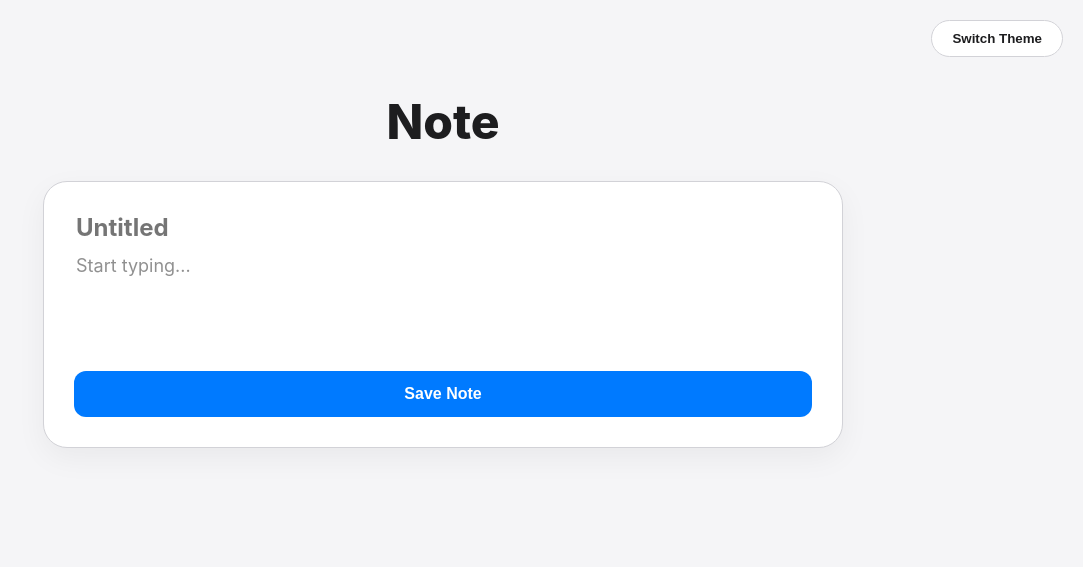
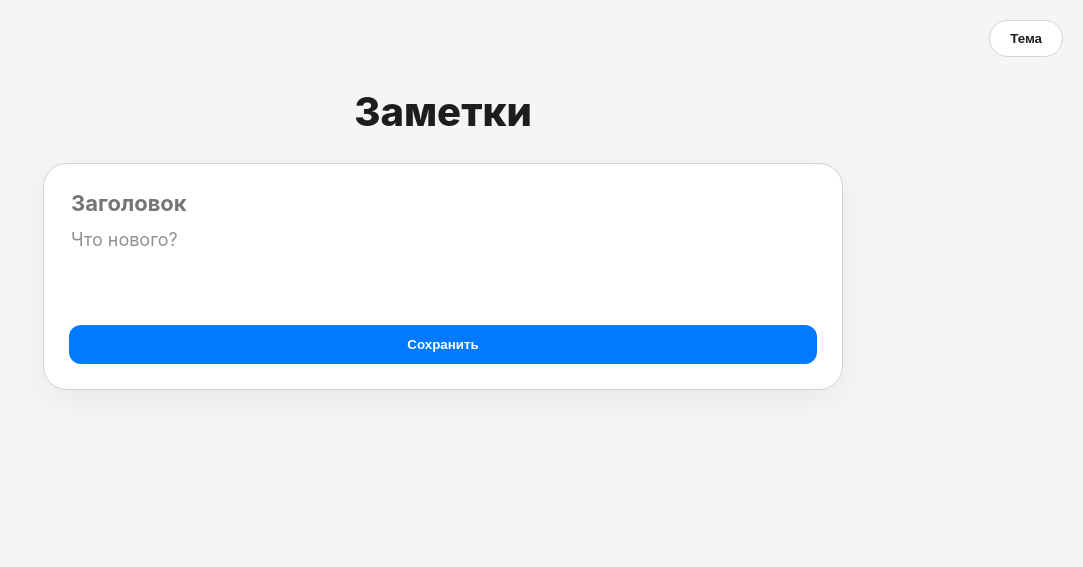
Before and after one commit to noxtra357/Online-notes, a Flask app: page / in a window 1280 px wide. Shown: the top 567 px of the page, without its empty margins (197-1280 px from the left). Run offline with Flask 3, Linux system fonts and the light colour scheme; some libraries are stand-ins or nearby versions.

Commit message:
My Notes

```diff
--- a/app.py
+++ b/app.py
@@ -1,8 +1,14 @@
 import os
 from flask import Flask, render_template, request, redirect, url_for
 from flask_sqlalchemy import SQLAlchemy
+from flask_wtf.csrf import CSRFProtect
 
 app = Flask(__name__)
+
+
+app.config['SECRET_KEY'] = 'dev-secret-key-999'
+csrf = CSRFProtect(app)
+
 
 basedir = os.path.abspath(os.path.dirname(__file__))
 app.config['SQLALCHEMY_DATABASE_URI'] = 'sqlite:///' + os.path.join(basedir, 'database.db')
@@ -10,15 +16,18 @@ app.config['SQLALCHEMY_TRACK_MODIFICATIONS'] = False
 
 db = SQLAlchemy(app)
 
+
 class Note(db.Model):
     id = db.Column(db.Integer, primary_key=True)
     title = db.Column(db.String(100))
     content = db.Column(db.Text, nullable=False)
 
+
 @app.route('/')
 def index():
     notes = Note.query.order_by(Note.id.desc()).all()
     return render_template('index.html', notes=notes)
+
 
 @app.route('/add', methods=['POST'])
 def add_note():
@@ -29,6 +38,7 @@ def add_note():
         db.session.commit()
     return redirect(url_for('index'))
 
+
 @app.route('/edit/<int:id>', methods=['GET', 'POST'])
 def edit(id):
     note = Note.query.get_or_404(id)
@@ -38,6 +48,7 @@ def edit(id):
         db.session.commit()
         return redirect(url_for('index'))
     return render_template('edit.html', note=note)
+
 
 @app.route('/delete/<int:id>')
 def delete(id):
--- a/pyproject.toml
+++ b/pyproject.toml
@@ -5,4 +5,5 @@ requires-python = ">=3.13"
 dependencies = [
     "flask>=3.1.3",
     "flask-sqlalchemy>=3.1.1",
+    "flask-wtf>=1.2.2",
 ]
--- a/static/style.css
+++ b/static/style.css
@@ -4,7 +4,6 @@
     --text: #1d1d1f;
     --border: #d2d2d7;
     --accent: #007aff;
-    --danger: #ff3b30;
 }
 
 body.dark-theme {
@@ -18,28 +17,26 @@ body.dark-theme {
 body {
     background-color: var(--bg);
     color: var(--text);
-    font-family: -apple-system, system-ui, sans-serif;
+    font-family: -apple-system, sans-serif;
     margin: 0; transition: 0.3s;
     display: flex; justify-content: center;
 }
 
 .wrapper { width: 100%; max-width: 800px; padding: 60px 20px; }
 
-/* Кнопка темы */
 .theme-toggle {
     position: fixed; top: 20px; right: 20px;
     background: var(--card); border: 1px solid var(--border);
     color: var(--text); padding: 10px 20px; border-radius: 50px;
-    cursor: pointer; font-weight: 600; z-index: 100;
+    cursor: pointer; font-weight: 600;
 }
 
-/* Центральная форма */
-.hero { text-align: center; margin-bottom: 60px; }
-h1 { font-size: 48px; font-weight: 800; margin-bottom: 30px; }
+.hero { text-align: center; margin-bottom: 50px; }
+h1 { font-size: 40px; font-weight: 800; }
 
 .main-card {
     background: var(--card); border: 1px solid var(--border);
-    padding: 30px; border-radius: 24px; box-shadow: 0 10px 30px rgba(0,0,0,0.05);
+    padding: 25px; border-radius: 24px; box-shadow: 0 10px 30px rgba(0,0,0,0.05);
 }
 
 input, textarea {
@@ -47,28 +44,23 @@ input, textarea {
     color: var(--text); font-family: inherit; font-size: 18px; margin-bottom: 10px;
 }
 
-input { font-weight: 700; font-size: 24px; }
-textarea { height: 100px; resize: none; color: var(--text); opacity: 0.8; }
+input { font-weight: 700; font-size: 22px; }
+textarea { height: 80px; resize: none; opacity: 0.8; }
 
 .btn-save {
     background: var(--accent); color: white; border: none;
-    width: 100%; padding: 14px; border-radius: 12px;
-    font-size: 16px; font-weight: 600; cursor: pointer;
+    width: 100%; padding: 12px; border-radius: 12px;
+    font-weight: 600; cursor: pointer;
 }
 
-/* Сетка карточек */
 .grid { display: grid; grid-template-columns: repeat(auto-fill, minmax(280px, 1fr)); gap: 20px; }
 
 .note-card {
     background: var(--card); border: 1px solid var(--border);
-    padding: 20px; border-radius: 20px; transition: 0.2s;
+    padding: 20px; border-radius: 20px;
 }
 
-.note-card:hover { transform: translateY(-5px); border-color: var(--accent); }
-.note-card h3 { margin: 0 0 10px 0; }
-.note-card p { opacity: 0.7; font-size: 15px; margin-bottom: 20px; }
-
-.actions { display: flex; gap: 15px; }
-.actions a { text-decoration: none; font-size: 13px; font-weight: 700; }
+.actions { display: flex; gap: 15px; margin-top: 15px; }
+.actions a { text-decoration: none; font-size: 12px; font-weight: 800; }
 .edit { color: var(--accent); }
-.delete { color: var(--danger); }
+.delete { color: #ff3b30; }
--- a/templates/index.html
+++ b/templates/index.html
@@ -1,34 +1,36 @@
 <!DOCTYPE html>
-<html lang="en">
+<html lang="ru">
 <head>
     <meta charset="UTF-8">
     <meta name="viewport" content="width=device-width, initial-scale=1.0">
     <link rel="stylesheet" href="{{ url_for('static', filename='style.css') }}">
-    <title>Workspace</title>
+    <title>Мои Заметки</title>
 </head>
 <body>
-    <button class="theme-toggle" id="theme-btn">Switch Theme</button>
+    <button class="theme-toggle" id="theme-btn">Тема</button>
 
     <div class="wrapper">
-        <div class="hero">
-            <h1>Note</h1>
+        <header class="hero">
+            <h1>Заметки</h1>
             <div class="main-card">
                 <form action="{{ url_for('add_note') }}" method="POST">
-                    <input type="text" name="title" placeholder="Untitled" autocomplete="off">
-                    <textarea name="content" placeholder="Start typing..." required></textarea>
-                    <button type="submit" class="btn-save">Save Note</button>
+                    <input type="hidden" name="csrf_token" value="{{ csrf_token() }}">
+
+                    <input type="text" name="title" placeholder="Заголовок" autocomplete="off">
+                    <textarea name="content" placeholder="Что нового?" required></textarea>
+                    <button type="submit" class="btn-save">Сохранить</button>
                 </form>
             </div>
-        </div>
+        </header>
 
         <div class="grid">
             {% for note in notes %}
             <div class="note-card">
-                <h3>{{ note.title if note.title else "Untitled" }}</h3>
+                <h3>{{ note.title if note.title else "Без названия" }}</h3>
                 <p>{{ note.content }}</p>
                 <div class="actions">
-                    <a href="{{ url_for('edit', id=note.id) }}" class="edit">EDIT</a>
-                    <a href="{{ url_for('delete', id=note.id) }}" class="delete">DELETE</a>
+                    <a href="{{ url_for('edit', id=note.id) }}" class="edit">ИЗМЕНИТЬ</a>
+                    <a href="{{ url_for('delete', id=note.id) }}" class="delete">УДАЛИТЬ</a>
                 </div>
             </div>
             {% endfor %}
@@ -37,9 +39,8 @@
 
     <script>
         const btn = document.getElementById('theme-btn');
-        if (localStorage.getItem('theme') === 'dark') {
-            document.body.classList.add('dark-theme');
-        }
+        if (localStorage.getItem('theme') === 'dark') document.body.classList.add('dark-theme');
+
         btn.addEventListener('click', () => {
             document.body.classList.toggle('dark-theme');
             localStorage.setItem('theme', document.body.classList.contains('dark-theme') ? 'dark' : 'light');
```
Also changed, not shown: templates/edit.html (+6 -5 lines), database.db, 1 other file.
